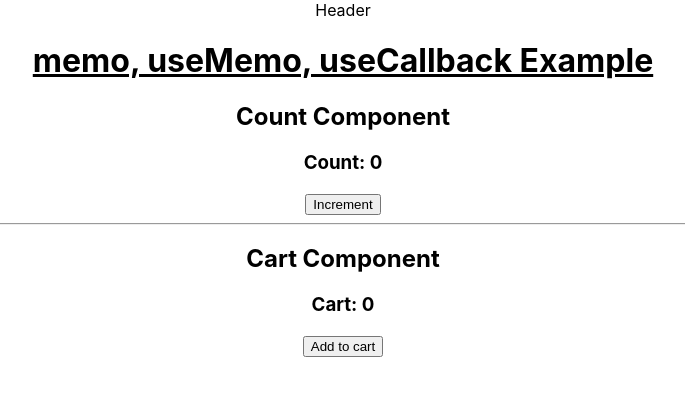
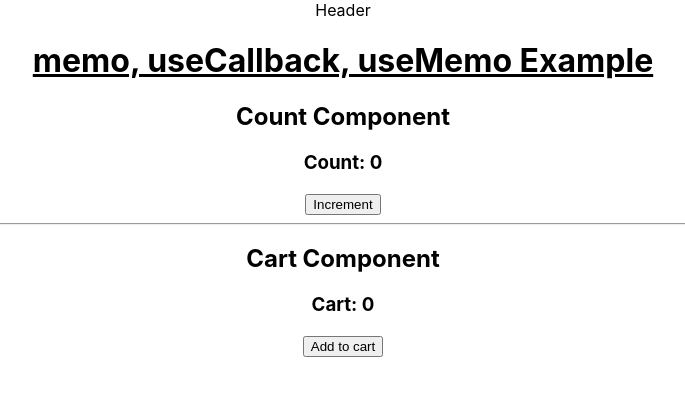
Before and after one commit to karthickselvendran/react-optimize, a React (Create React App) app: page / in a window 1280 px wide. Shown: the top 396 px of the page, without its empty margins (297-982 px from the left). Built offline with nearby package versions, Linux system fonts and the light colour scheme.

Commit message:
minor changes

```diff
--- a/src/App.js
+++ b/src/App.js
@@ -22,7 +22,7 @@ function App() {
     <div className="App">
       <Header />
       <h1>
-        <u>memo, useMemo, useCallback Example</u>{" "}
+        <u>memo, useCallback, useMemo Example</u>{" "}
       </h1>
       <CountComponent count={count} increment={increment} />
       <hr />
```
Also changed, not shown: 1 other file (tests, documents, lock files or other folders).
